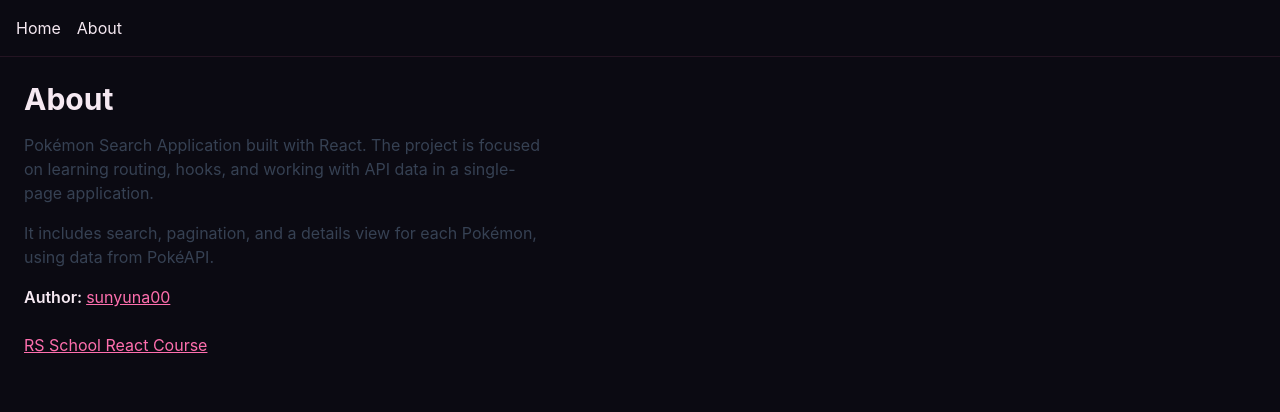
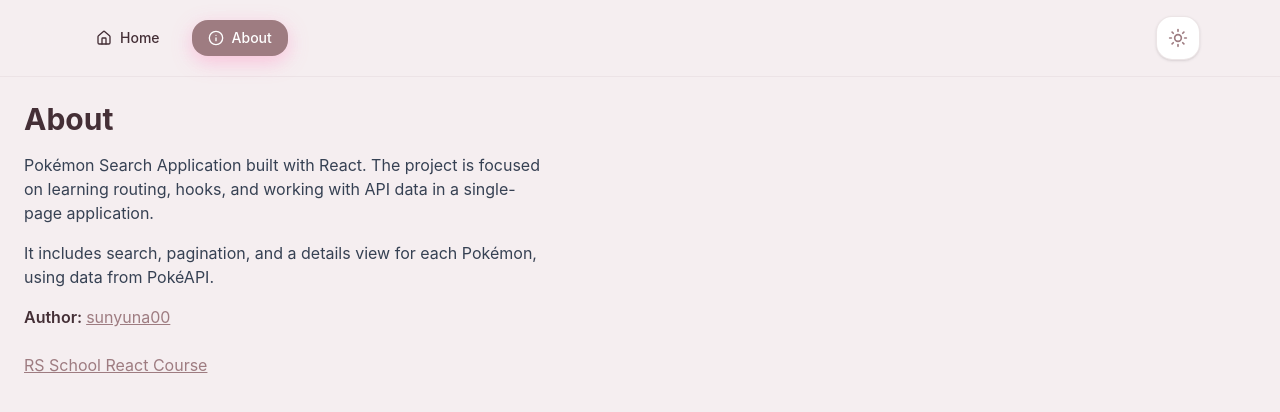
Before and after one commit to sunyuna00/rsschool-react, a React (Vite) app in the folder class-components/: page /about in a window 1280 px wide. Shown: the top 412 px of the page. Built offline with nearby package versions, Linux system fonts and the light colour scheme.

Commit message:
feat: add theme-switcher

```diff
--- a/class-components/src/app/index.ts
+++ b/class-components/src/app/index.ts
@@ -3,3 +3,4 @@ export * from './router/App';
 export * from './styles/index.css';
 export * from './providers/app-providers';
 export * from './providers/store/hooks';
+export * from './providers/theme';
--- a/class-components/src/app/providers/theme/theme-context.tsx
+++ b/class-components/src/app/providers/theme/theme-context.tsx
@@ -10,17 +10,18 @@ type ThemeContextType = {
 const ThemeContext = createContext<ThemeContextType | null>(null);
 
 export const ThemeProvider = ({ children }: PropsWithChildren) => {
-  const [theme, setTheme] = useState<Theme>('dark');
+  const [theme, setTheme] = useState<Theme>('light');
 
   useEffect(() => {
-    document.documentElement.setAttribute('data-theme', theme);
+    document.documentElement.classList.toggle('dark', theme === 'dark');
   }, [theme]);
 
   const value = useMemo(
     () => ({
       theme,
+
       toggleTheme: () => {
-        setTheme((prev) => (prev === 'dark' ? 'light' : 'dark'));
+        setTheme((prev) => (prev === 'light' ? 'dark' : 'light'));
       },
     }),
     [theme]
--- a/class-components/src/app/styles/index.css
+++ b/class-components/src/app/styles/index.css
@@ -5,6 +5,42 @@
 @custom-variant dark (&:is(.dark *));
 
 :root {
+  --font-size: 16px;
+  --background: #F5EEF0;
+  --foreground: #442F36;
+  --card: #ffffff;
+  --card-foreground: #442F36;
+  --popover: #ffffff;
+  --popover-foreground: #442F36;
+  --primary: #9E7C81;
+  --primary-foreground: #ffffff;
+  --secondary: #D8C6CB;
+  --secondary-foreground: #442F36;
+  --muted: #D8C6CB;
+  --muted-foreground: #735D69;
+  --accent: #9E7C81;
+  --accent-foreground: #ffffff;
+  --destructive: #7D616C;
+  --destructive-foreground: #ffffff;
+  --border: rgba(158, 124, 129, 0.2);
+  --input: transparent;
+  --input-background: #ffffff;
+  --switch-background: #D8C6CB;
+  --font-weight-medium: 500;
+  --font-weight-normal: 400;
+  --ring: #9E7C81;
+  --radius: 0.75rem;
+  --sidebar: #F5EEF0;
+  --sidebar-foreground: #442F36;
+  --sidebar-primary: #9E7C81;
+  --sidebar-primary-foreground: #ffffff;
+  --sidebar-accent: #D8C6CB;
+  --sidebar-accent-foreground: #442F36;
+  --sidebar-border: rgba(158, 124, 129, 0.2);
+  --sidebar-ring: #9E7C81;
+}
+
+.dark {
   --font-size: 16px;
 
   --background: #0b0a12;
@@ -38,12 +74,6 @@
   --switch-background: #ff6fae;
   --ring: rgba(255, 111, 174, 0.35);
 
-  --chart-1: #ff6fae;
-  --chart-2: #ff9ecf;
-  --chart-3: #c084fc;
-  --chart-4: #f472b6;
-  --chart-5: #fb7185;
-
   --sidebar: #171325;
   --sidebar-foreground: #f6e9f2;
   --sidebar-primary: #ff6fae;
@@ -59,36 +89,37 @@
 @theme inline {
   --color-background: var(--background);
   --color-foreground: var(--foreground);
-
   --color-card: var(--card);
   --color-card-foreground: var(--card-foreground);
-
   --color-popover: var(--popover);
   --color-popover-foreground: var(--popover-foreground);
-
   --color-primary: var(--primary);
   --color-primary-foreground: var(--primary-foreground);
-
   --color-secondary: var(--secondary);
   --color-secondary-foreground: var(--secondary-foreground);
-
   --color-muted: var(--muted);
   --color-muted-foreground: var(--muted-foreground);
-
   --color-accent: var(--accent);
   --color-accent-foreground: var(--accent-foreground);
-
   --color-destructive: var(--destructive);
   --color-destructive-foreground: var(--destructive-foreground);
-
   --color-border: var(--border);
   --color-input: var(--input);
+  --color-input-background: var(--input-background);
+  --color-switch-background: var(--switch-background);
   --color-ring: var(--ring);
-
   --radius-sm: calc(var(--radius) - 4px);
   --radius-md: calc(var(--radius) - 2px);
   --radius-lg: var(--radius);
   --radius-xl: calc(var(--radius) + 4px);
+  --color-sidebar: var(--sidebar);
+  --color-sidebar-foreground: var(--sidebar-foreground);
+  --color-sidebar-primary: var(--sidebar-primary);
+  --color-sidebar-primary-foreground: var(--sidebar-primary-foreground);
+  --color-sidebar-accent: var(--sidebar-accent);
+  --color-sidebar-accent-foreground: var(--sidebar-accent-foreground);
+  --color-sidebar-border: var(--sidebar-border);
+  --color-sidebar-ring: var(--sidebar-ring);
 }
 
 @layer base {
@@ -105,26 +136,44 @@
   }
 
   h1 {
-    font-weight: 500;
+    font-size: var(--text-2xl);
+    font-weight: var(--font-weight-medium);
+    line-height: 1.5;
   }
 
   h2 {
-    font-weight: 500;
+    font-size: var(--text-xl);
+    font-weight: var(--font-weight-medium);
+    line-height: 1.5;
   }
 
   h3 {
-    font-weight: 500;
+    font-size: var(--text-lg);
+    font-weight: var(--font-weight-medium);
+    line-height: 1.5;
   }
 
   h4 {
-    font-weight: 500;
+    font-size: var(--text-base);
+    font-weight: var(--font-weight-medium);
+    line-height: 1.5;
+  }
+
+  label {
+    font-size: var(--text-base);
+    font-weight: var(--font-weight-medium);
+    line-height: 1.5;
   }
 
   button {
-    font-weight: 500;
+    font-size: var(--text-base);
+    font-weight: var(--font-weight-medium);
+    line-height: 1.5;
   }
 
   input {
-    font-weight: 400;
+    font-size: var(--text-base);
+    font-weight: var(--font-weight-normal);
+    line-height: 1.5;
   }
 }
--- a/class-components/src/entities/pokemon/ui/card.tsx
+++ b/class-components/src/entities/pokemon/ui/card.tsx
@@ -67,7 +67,7 @@ export const Card = ({ item }: Props) => {
           >
             <Check
               className={`
-    w-4 h-4 text-white transition-all duration-300
+    w-4 h-4 text-foreground transition-all duration-300
     ${isSelected ? 'opacity-100 scale-100' : 'opacity-0 scale-50'}
   `}
               strokeWidth={3.5}
--- a/class-components/src/features/index.ts
+++ b/class-components/src/features/index.ts
@@ -1 +1,2 @@
 export * from './download-csv';
+export * from './theme-switcher';
--- /dev/null
+++ b/class-components/src/features/theme-switcher.tsx
@@ -0,0 +1,34 @@
+import { useTheme } from '@/app';
+import { Moon, Sun } from 'lucide-react';
+
+export const ThemeSwitcher = () => {
+  const { theme, toggleTheme } = useTheme();
+
+  const isLight = theme === 'light';
+
+  return (
+    <button
+      onClick={toggleTheme}
+      className="
+        flex h-11 w-11 items-center justify-center
+        rounded-2xl border border-primary/20
+        bg-card text-foreground
+
+        shadow-sm transition-all duration-300
+
+        hover:scale-105
+        hover:border-primary/40
+        hover:bg-primary/10
+        hover:shadow-[0_6px_20px_rgba(255,111,174,0.15)]
+
+        active:scale-[0.98]
+      "
+    >
+      {isLight ? (
+        <Sun className="h-5 w-5 text-primary" />
+      ) : (
+        <Moon className="h-5 w-5 text-primary" />
+      )}
+    </button>
+  );
+};
--- a/class-components/src/widgets/navigation.tsx
+++ b/class-components/src/widgets/navigation.tsx
@@ -1,12 +1,66 @@
+import { ThemeSwitcher } from '@/features';
 import { NavLink } from 'react-router-dom';
+import { House, Info } from 'lucide-react';
 
 export const Navigation = () => {
   return (
-    <header className="border-b border-primary/10">
-      <nav className="flex gap-4 p-4">
-        <NavLink to="/">Home</NavLink>
+    <header
+      className="
+        sticky top-0 z-50
+        border-b border-primary/10
+        bg-background/80 backdrop-blur-xl
+      "
+    >
+      <nav
+        className="
+          mx-auto flex max-w-6xl
+          items-center justify-between
+          px-4 py-4
+        "
+      >
+        <div className="flex items-center gap-3 sm:gap-4">
+          <NavLink
+            to="/"
+            className={({ isActive }) =>
+              `
+                flex items-center gap-2
+                rounded-2xl px-4 py-2
+                text-sm font-medium transition-all duration-300
+                hover:bg-primary/10 hover:text-primary
+                ${
+                  isActive
+                    ? 'bg-primary text-white shadow-[0_6px_20px_rgba(255,111,174,0.35)]'
+                    : 'text-foreground'
+                }
+              `
+            }
+          >
+            <House className="h-4 w-4" />
+            Home
+          </NavLink>
 
-        <NavLink to="/about">About</NavLink>
+          <NavLink
+            to="/about"
+            className={({ isActive }) =>
+              `
+                flex items-center gap-2
+                rounded-2xl px-4 py-2
+                text-sm font-medium transition-all duration-300
+                hover:bg-primary/10 hover:text-primary
+                ${
+                  isActive
+                    ? 'bg-primary text-white shadow-[0_6px_20px_rgba(255,111,174,0.35)]'
+                    : 'text-foreground'
+                }
+              `
+            }
+          >
+            <Info className="h-4 w-4" />
+            About
+          </NavLink>
+        </div>
+
+        <ThemeSwitcher />
       </nav>
     </header>
   );
```
Also changed, not shown: class-components/src/features/download-csv.ts (renamed from class-components/src/features/download-csv/index.ts).
